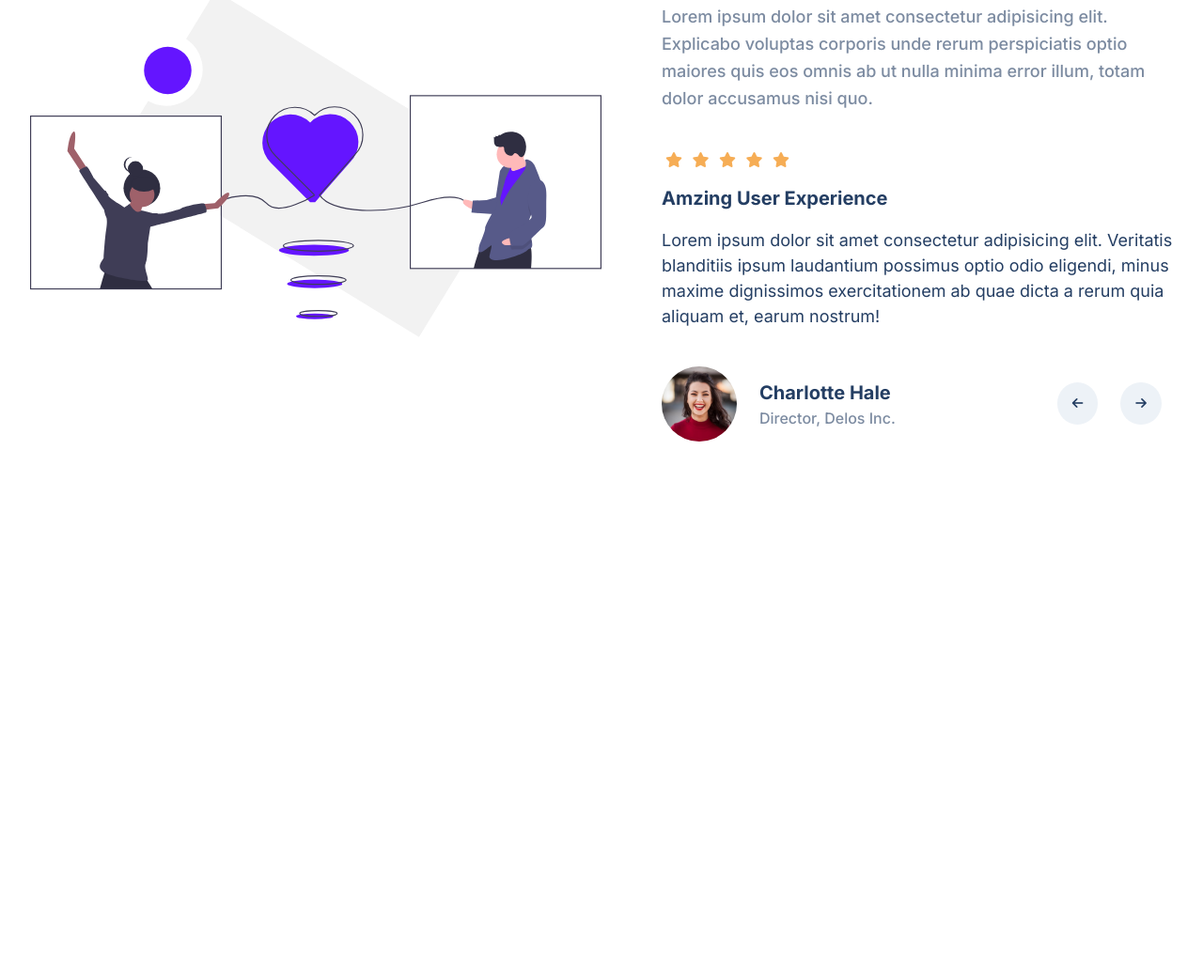
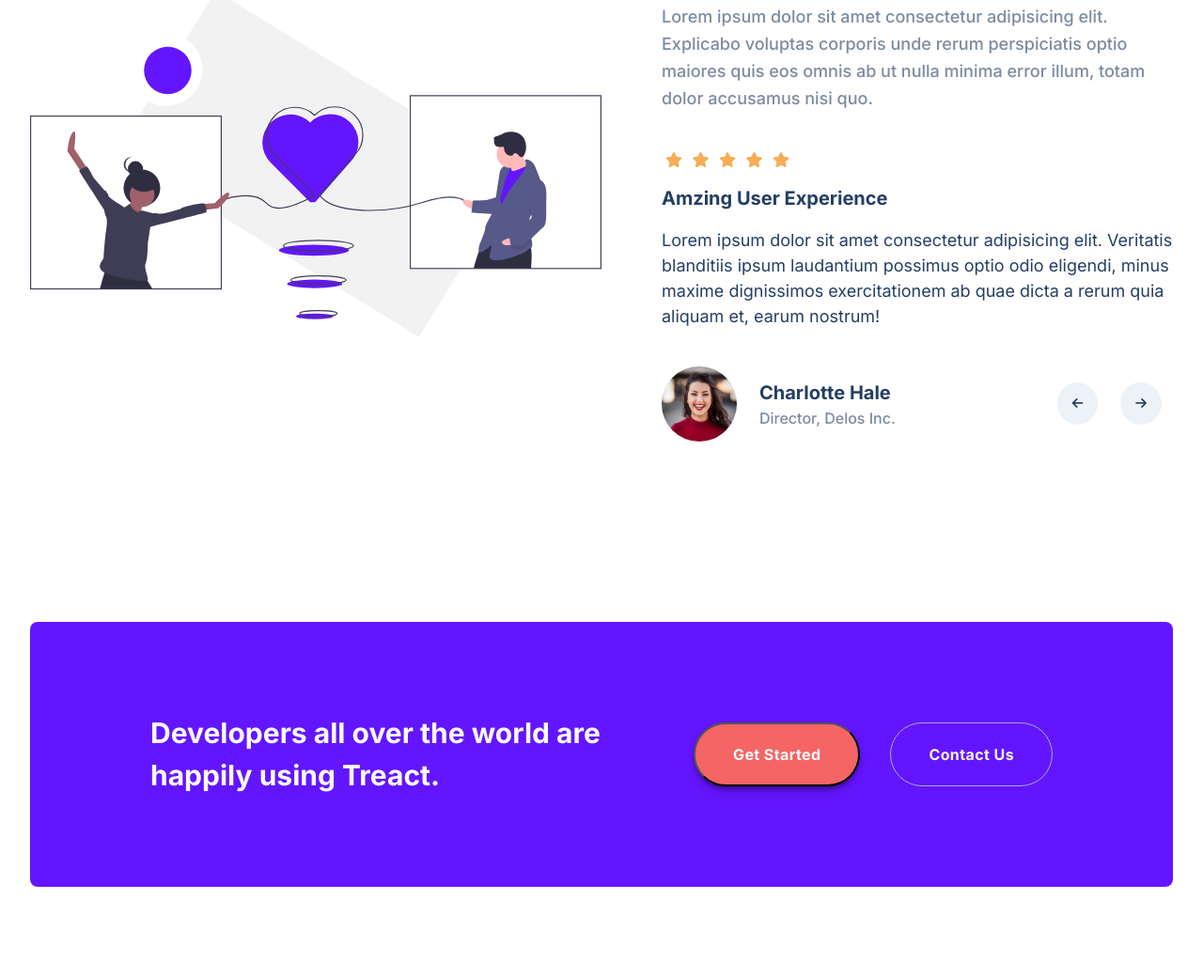
Before and after one commit to nedejer/treact, a plain HTML site: page index.html in a window 1280 px wide. Shown: the part 5035-6075 px from the top of the page at 94% size. Before the commit the page ends 5601 px from the top, so only its background shows below. Drawn offline with Linux system fonts and the light colour scheme.

Commit message:
START section

```diff
--- a/index.html
+++ b/index.html
@@ -325,6 +325,21 @@
                 </div>
             </div>
         </section>
+        <section id="start">
+            <div class="container">
+                <div class="row">
+                    <div class="start__container">
+                        <div class="start__row">
+                            <div class="start__title">Developers all over the world are happily using Treact.</div>
+                            <div class="start__buttons">
+                                <button class="start__button">Get Started</button>
+                                <button class="start__button">Contact Us</button>
+                            </div>
+                        </div>
+                    </div>
+                </div>
+            </div>
+        </section>
     </main>
     <footer></footer>
 </body>
--- a/style.css
+++ b/style.css
@@ -702,3 +702,80 @@ TESTIMONIALS
     cursor: pointer;
     border: none;
  }
+
+ /*
+
+ START
+
+ */
+
+ #start .row{
+    position: relative;
+    overflow: hidden;
+ }
+
+ .start__container {
+    padding: 96px;
+    width: 100%;
+    background-color: rgb(100, 21, 255);
+    border-radius: 8px;
+    display: flex;
+    justify-content: center;
+    align-items: center;
+ }
+
+ .start__row{
+    width: 100%;
+    margin: 0 auto;
+    max-width: 1024px;
+    padding: 0 32px;
+    display: flex;
+    justify-content: center;
+    align-items: center;
+ }
+
+ .start__title{
+    color: #f7fafc;
+    font-size: 30px;
+    font-weight: 700;
+    line-height: 1.5;
+    z-index: 2;
+ }
+
+ .start__title, .start__buttons{
+    width: 50%;
+ }
+
+ .start__buttons{
+    display: flex;
+    justify-content: flex-end;
+ }
+
+.start__button{
+    padding: 20px 40px;
+    border-radius: 500px;
+    font-weight: 700;
+    font-size: 16px;
+    color: #f7fafc;
+    line-height: 1.5;
+    letter-spacing: 0.025em;
+    margin: 1;
+    z-index: 2;
+}
+
+ .start__button:nth-child(1) {
+    background: #f56565;
+    box-shadow: rgba(0, 0, 0, 0) 0px 0px 0px 0px,
+    rgba(0, 0, 0, 0) 0px 0px 0px 0px,
+    rgba(0, 0, 0, 0.1) 0px 10px 15px -3px,
+    rgba(0, 0, 0, 0.5) 0px 4px 6px -2px;
+    margin-right: 32px;
+    transition: all 300ms ease;
+
+ }
+
+ .start__button:nth-child(2) {
+   background-color: transparent;
+    border: 1px solid rgb(160, 174, 192);
+    transition: all 300ms;
+ }
```
